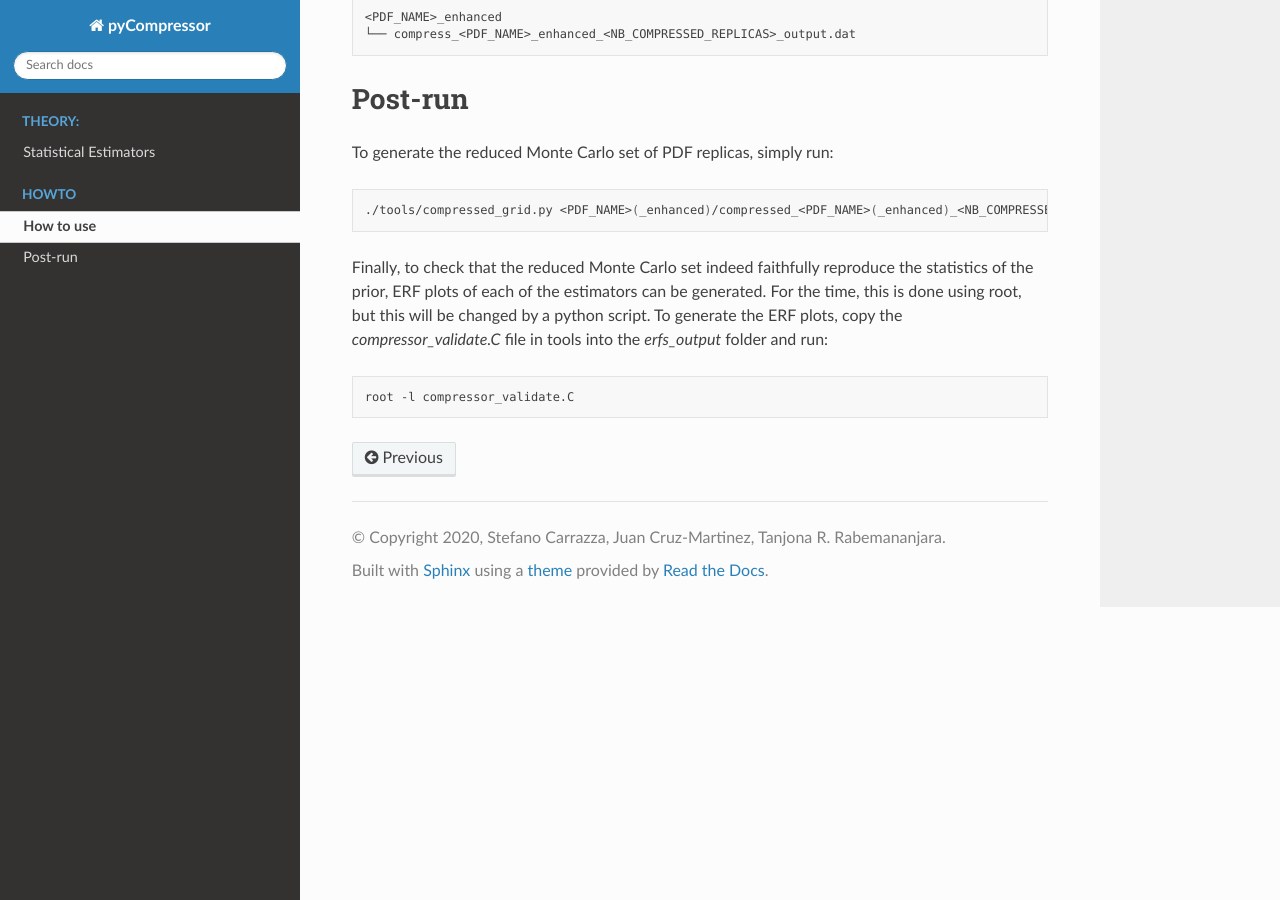
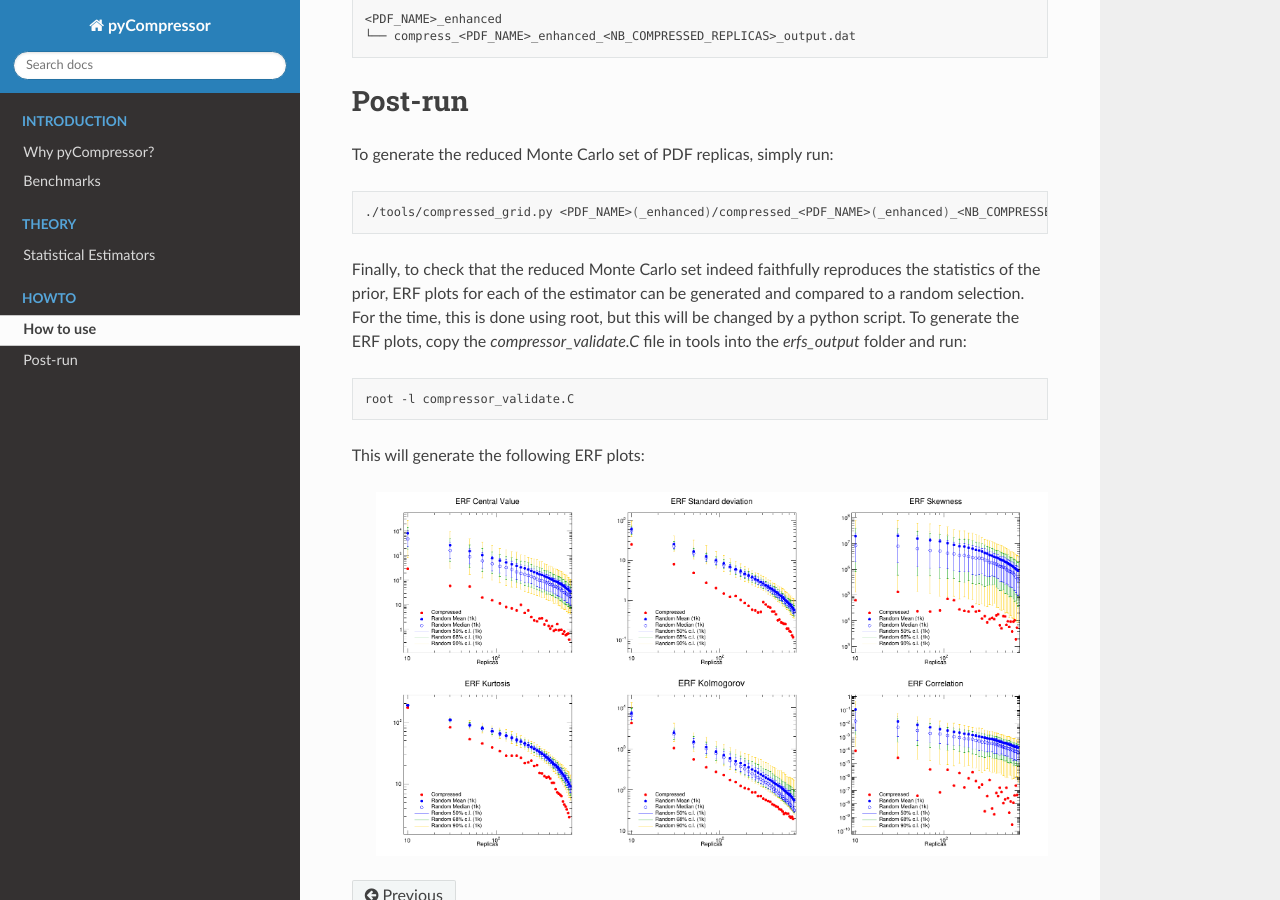
Before and after one commit to N3PDF/pycompressor, a Sphinx documentation site: the page built from doc/source/howto/howto.rst, in a window 1280 px wide and 900 px high, scrolled down 2733 px. Built offline with Sphinx 7.4.7 and the Read the Docs theme 2.0.0, drawn with Linux system fonts in a browser that asks for light colours; pages that are not in the unit, such as notebooks, are missing from menus; cross-references to code outside the pages are shown as plain code; some of the changed text lies outside the part shown.

Commit message:
Fix ambiguities and add new section

```diff
--- a/doc/source/howto/howto.rst
+++ b/doc/source/howto/howto.rst
@@ -1,14 +1,14 @@
 How to use
 ==========
 
-Once the `pyCompressor` package is installed, runnig a compression is very easy. It just takes
+Once the **pyCompressor** package is installed, runnig a compression is very easy. It just takes
 an input run card in which all the input parameters are defined. The run card is subdivided into
 two distincts part: the compression and the GANs parameters.
 
 
 .. code-block:: bash
 
-   pyCompressor runcard.yml
+   pycompressor runcard.yml
 
 
 The compression per-say requires the following keys:
@@ -79,7 +79,7 @@ An example of run card is shown below:
 
 
 
-If `enhance` is set to `True`, the code will first enhance the statistic the prior using GANs.
+If ``enhance`` is set to `True`, the code will first enhance the statistic the prior using GANs.
 
 
 .. code-block:: bash
@@ -94,11 +94,12 @@ If `enhance` is set to `True`, the code will first enhance the statistic the pri
 
 
 Once the generation of the extra-replicas is finished, the output grids are evolved using
-`evolven3fit`. Then, the :module:`~pyCompressor.postgans` module (in a similar fashion as
-postfit) creates a symbolic link of both the original and the generated PDF sets into the
-LHAPDF data directory. The new enhanced Monte Carlo set of PDF replicas is then used as
-input to the compressor. Once the compression is finished, a folder is created in the
-main directory with the folowing structure
+`evolven3fit <https://github.com/NNPDF/nnpdf/blob/master/n3fit/evolven3fit/evolven3fit.cc>`_.
+Then, the :mod:`pyCompressor.postgans` module (in a similar fashion as postfit) creates a
+symbolic link of both the original and the generated PDF sets into the LHAPDF data directory.
+The new enhanced Monte Carlo set of PDF replicas is then used as input to the compressor.
+Once the compression is finished, a folder is created in the main directory with the folowing
+structure
 
 
 .. code-block:: bash
@@ -125,21 +126,21 @@ main directory with the folowing structure
 
 where:
 
-    - `checkpoint` stores the evolution of the GANs training. In case a long runnning training is
+    - **checkpoint** stores the evolution of the GANs training. In case a long runnning training is
       interupted, the last checkpoint can be restored and the training can re-start from there
-    - `iterations` contains the evolution of the GANs training for every given iteration step.
-    - `losses_info.json` stores the losses of the generator and the critic/discriminator for the
+    - **iterations** contains the evolution of the GANs training for every given iteration step.
+    - **losses_info.json** stores the losses of the generator and the critic/discriminator for the
       GANs model.
-    - `filter.yml` contains the information on the theory ID use to reproduce the prior replicas.
-    - `input-runcard.json` is a copy of the input parameters that were fed to the GANs.
-    - `nnfit` has more or less the same folder structure as the output from n3fit. It contains the
+    - **filter.yml** contains the information on the theory ID use to reproduce the prior replicas.
+    - **input-runcard.json** is a copy of the input parameters that were fed to the GANs.
+    - **nnfit** has more or less the same folder structure as the output from n3fit. It contains the
       a `replica_$REPLICA_INDEX` that contains a `.exportgrid` file used by evolven3fit for the
       evolution. That is where the evolved grid in the format `.dat` is also stored.
-    - `compress_<PDF_NAME>_enhanced_<NB_COMPRESSED_REPLICAS>_output.dat` contains the index of
+    - **compress_<PDF_NAME>_enhanced_<NB_COMPRESSED_REPLICAS>_output.dat** contains the index of
       the reduced replicas along with the final ERF value.
 
 
-If `enhance` is instead set to `False`, the folder would just simply be:
+If ``enhance`` is instead set to `False`, the folder would just simply be:
 
 
 .. code-block:: bash
@@ -160,12 +161,20 @@ To generate the reduced Monte Carlo set of PDF replicas, simply run:
 
    ./tools/compressed_grid.py <PDF_NAME>(_enhanced)/compressed_<PDF_NAME>(_enhanced)_<NB_COMPRESSED>_output.dat
 
-Finally, to check that the reduced Monte Carlo set indeed faithfully reproduce the statistics of the
-prior, ERF plots of each of the estimators can be generated. For the time, this is done using root, but
-this will be changed by a python script. To generate the ERF plots, copy the `compressor_validate.C` file
-in tools into the `erfs_output` folder and run:
+Finally, to check that the reduced Monte Carlo set indeed faithfully reproduces the statistics of the
+prior, ERF plots for each of the estimator can be generated and compared to a random selection. For
+the time, this is done using root, but this will be changed by a python script. To generate the ERF
+plots, copy the `compressor_validate.C` file in tools into the `erfs_output` folder and run:
 
 
 .. code-block:: bash
 
    root -l compressor_validate.C
+
+
+
+This will generate the following ERF plots:
+
+
+ .. figure:: ../img-src/erf_validation.png
+    :align: center
--- a/doc/source/index.rst
+++ b/doc/source/index.rst
@@ -8,15 +8,15 @@ version of a C++ code with additional new features.
 
 .. toctree::
    :maxdepth: 2
-   :caption: Motivations
+   :caption: Introduction
 
 
-   intro/motivations
+   intro/introduction
 
 
 .. toctree::
    :maxdepth: 2
-   :caption: Theory:
+   :caption: Theory
 
 
    theory/estimators
```
Also changed, not shown: doc/source/intro/introduction.rst (added, +54 -0 lines).
